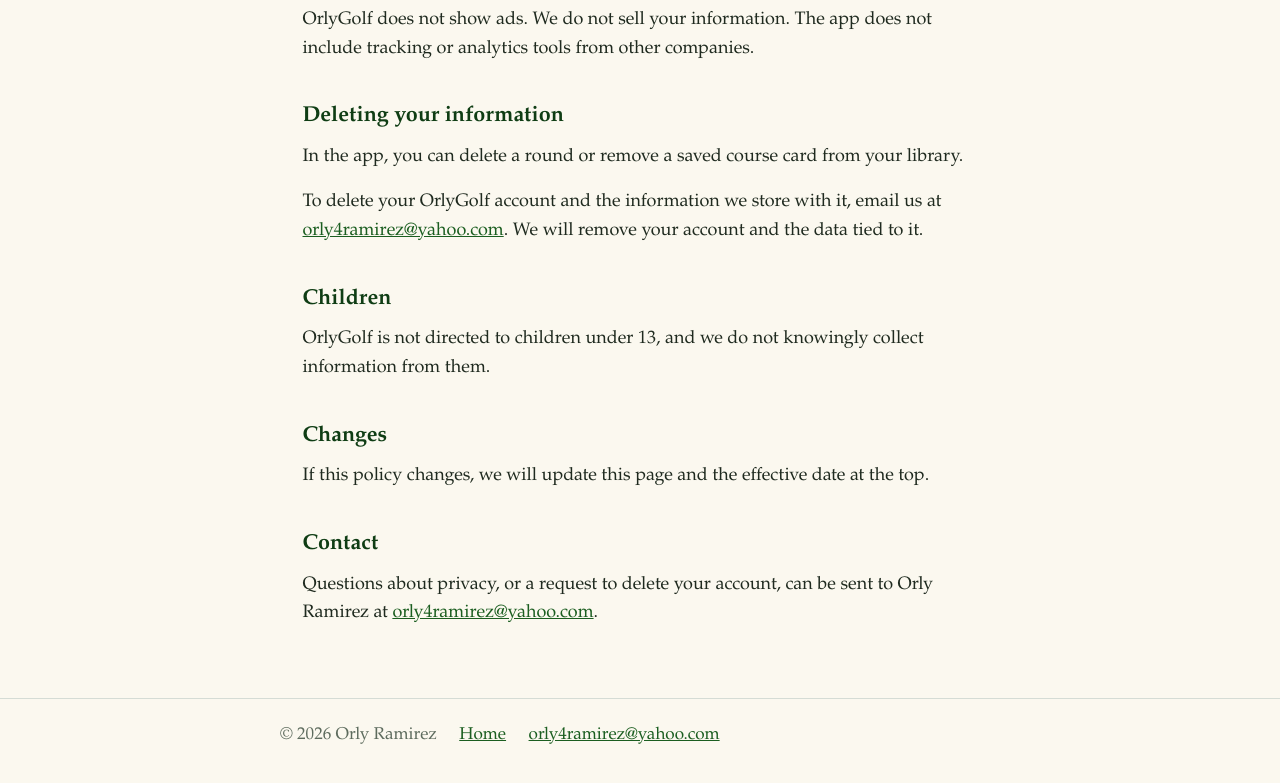
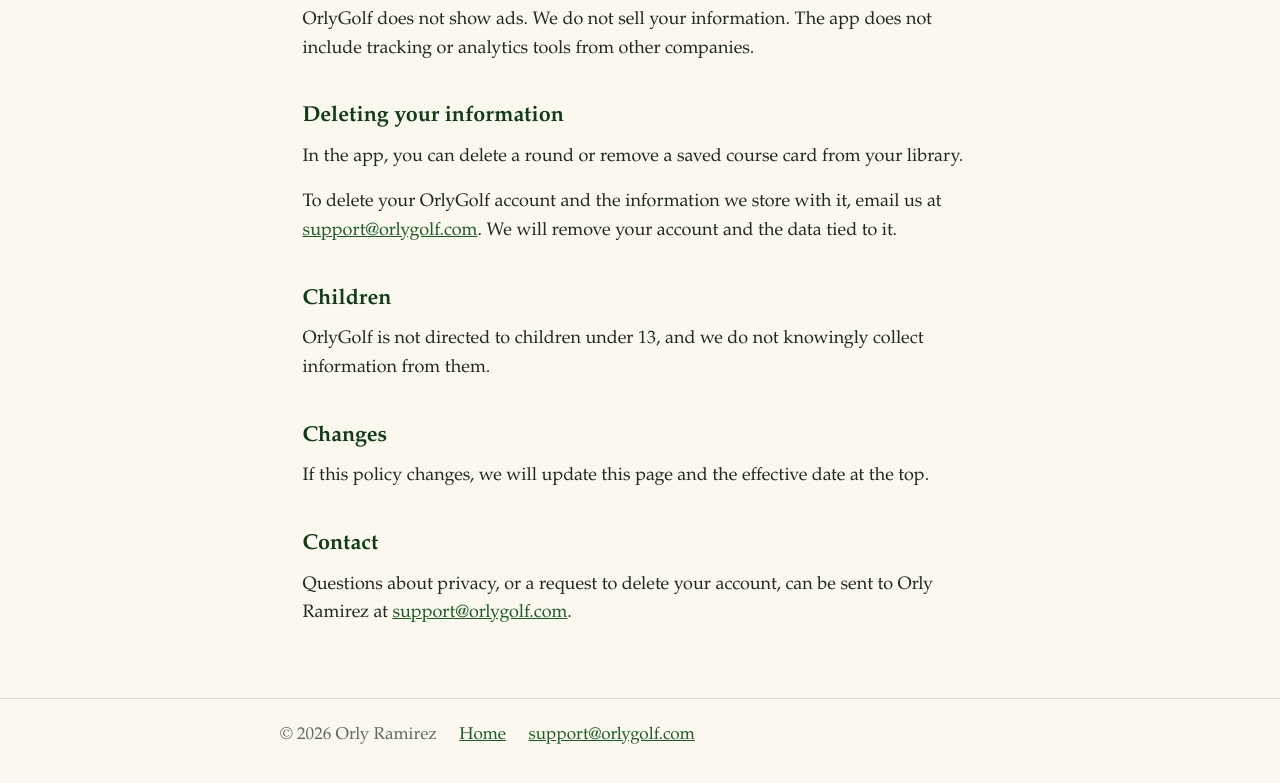
Before and after one commit to orly4ramirez/orlygolf-site, a plain HTML site: page privacy.html in a window 1280 px wide. Shown: the part 1709-2492 px from the top of the page. Drawn offline with Linux system fonts and the light colour scheme.

Commit message:
Use support@orlygolf.com as contact email

```diff
--- a/privacy.html
+++ b/privacy.html
@@ -48,7 +48,7 @@
 
     <h2>Deleting your information</h2>
     <p>In the app, you can delete a round or remove a saved course card from your library.</p>
-    <p>To delete your OrlyGolf account and the information we store with it, email us at <a href="mailto:orly4ramirez@yahoo.com">orly4ramirez@yahoo.com</a>. We will remove your account and the data tied to it.</p>
+    <p>To delete your OrlyGolf account and the information we store with it, email us at <a href="mailto:support@orlygolf.com">support@orlygolf.com</a>. We will remove your account and the data tied to it.</p>
 
     <h2>Children</h2>
     <p>OrlyGolf is not directed to children under 13, and we do not knowingly collect information from them.</p>
@@ -57,13 +57,13 @@
     <p>If this policy changes, we will update this page and the effective date at the top.</p>
 
     <h2>Contact</h2>
-    <p>Questions about privacy, or a request to delete your account, can be sent to Orly Ramirez at <a href="mailto:orly4ramirez@yahoo.com">orly4ramirez@yahoo.com</a>.</p>
+    <p>Questions about privacy, or a request to delete your account, can be sent to Orly Ramirez at <a href="mailto:support@orlygolf.com">support@orlygolf.com</a>.</p>
   </main>
   <footer>
     <div class="wrap">
       <span>© 2026 Orly Ramirez</span>
       <a href="./">Home</a>
-      <a href="mailto:orly4ramirez@yahoo.com">orly4ramirez@yahoo.com</a>
+      <a href="mailto:support@orlygolf.com">support@orlygolf.com</a>
     </div>
   </footer>
 </body>
```
Also changed, not shown: index.html (+1 -1 lines).
